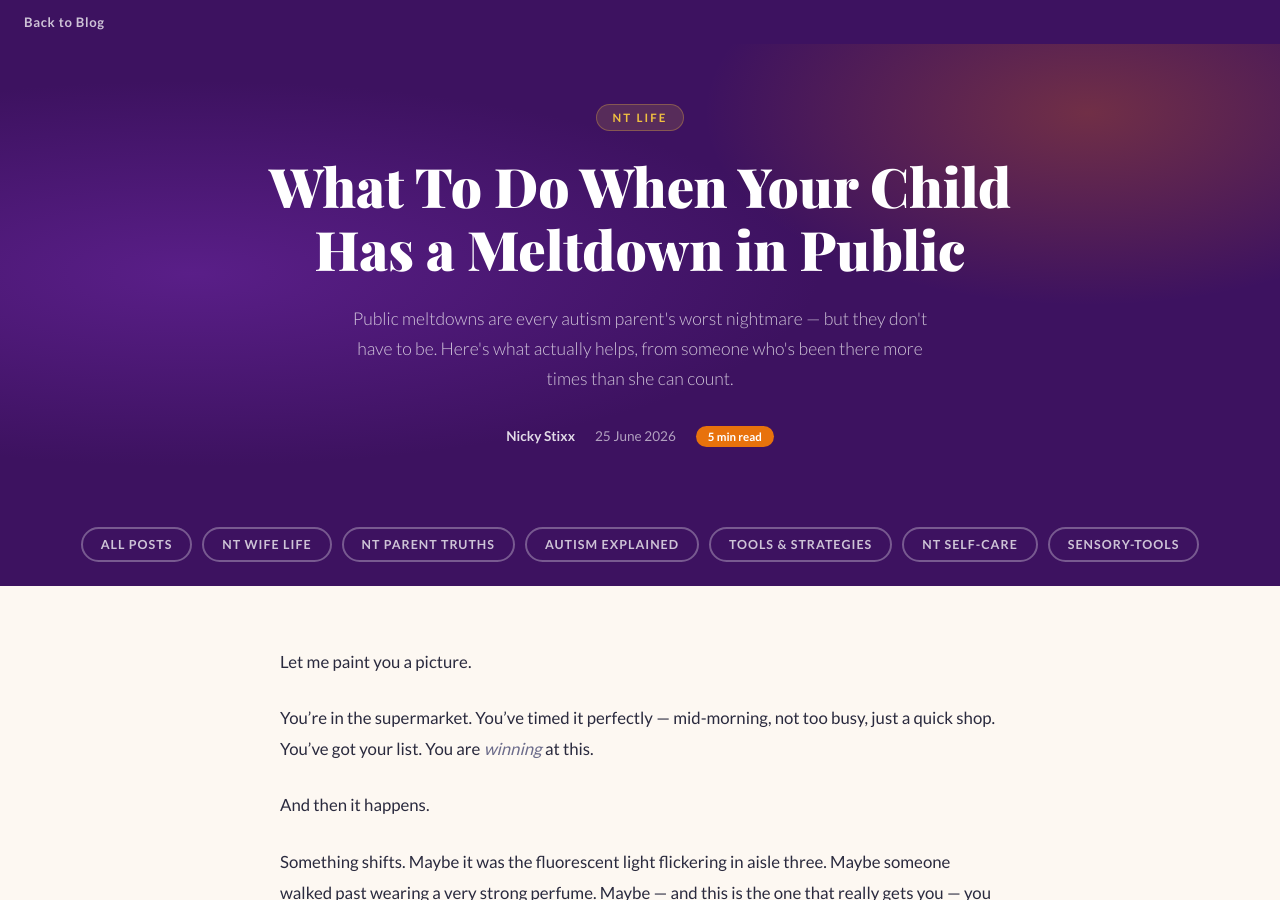
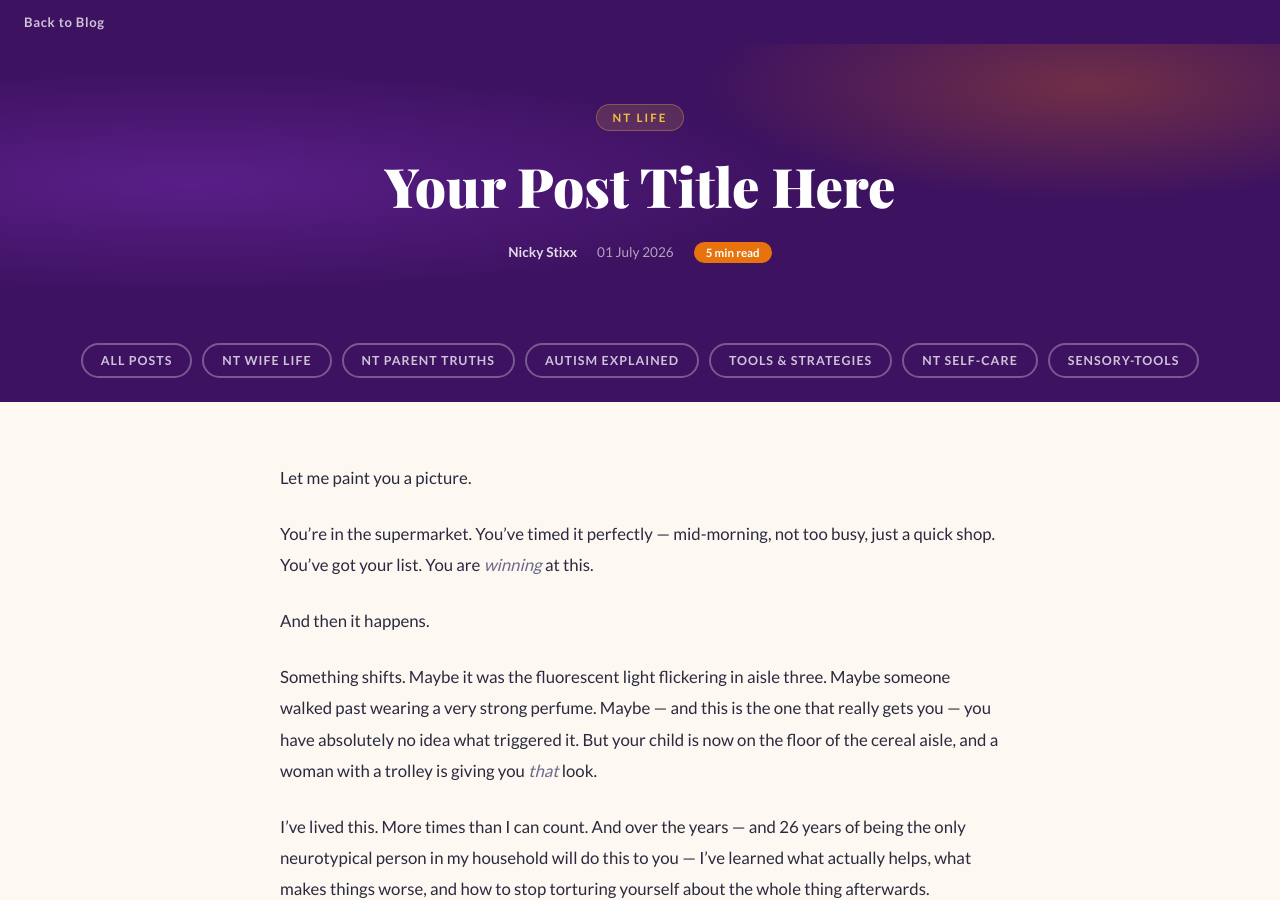
Before and after one commit to stixxnicky-lpa/loveparentingandautism, a Jekyll site: the page built from _posts/2026-06-29-public-meltdown-blog-post.md, in a window 1280 px wide and 900 px high. Built offline with Jekyll 4.4.1, drawn with Linux system fonts in a browser that asks for light colours; some web fonts are replaced.

Commit message:
Update 2026-06-29-public-meltdown-blog-post.md

```diff
--- a/_posts/2026-06-29-public-meltdown-blog-post.md
+++ b/_posts/2026-06-29-public-meltdown-blog-post.md
@@ -1,11 +1,11 @@
 ---
 layout: post
-title: "What To Do When Your Child Has a Meltdown in Public"
-date: 2026-06-25
-categories: [autism, parenting, meltdowns]
+title: "Your Post Title Here"
+date: 2026-07-01
+categories: NT-Parents-Truths
 author: Nicky Stixx
-description: "Public meltdowns are every autism parent's worst nightmare — but they don't have to be. Here's what actually helps, from someone who's been there more times than she can count."
-og_image: "/assets/images/public-meltdown-blog.jpg"
+excerpt: "One or two sentence teaser for previews/SEO."
+og_image: "/assets/images/your-custom-image.jpg"   # optional — only if you want to override the default lpa_social.jpg
 ---
 
 Let me paint you a picture.
```
